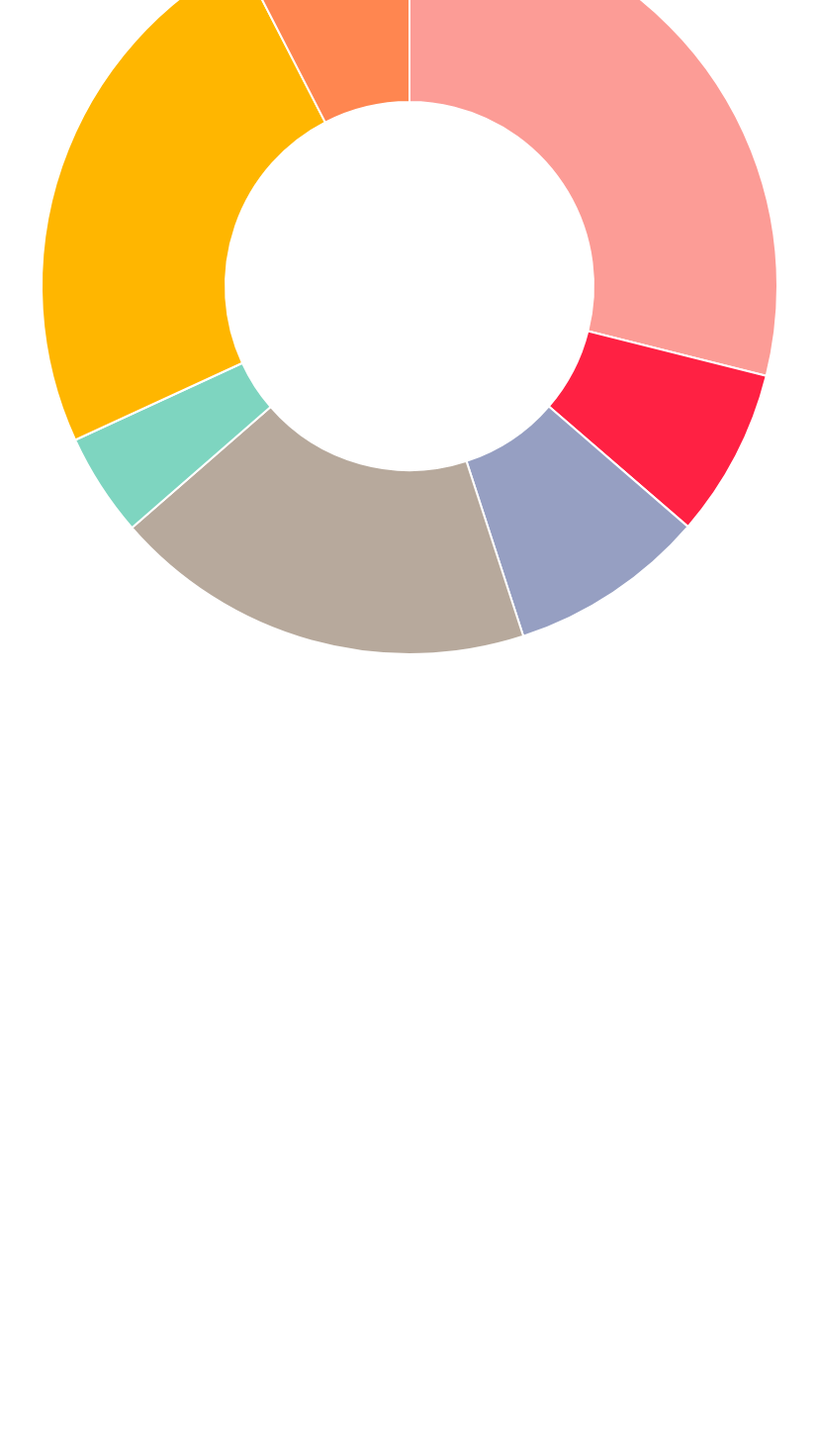
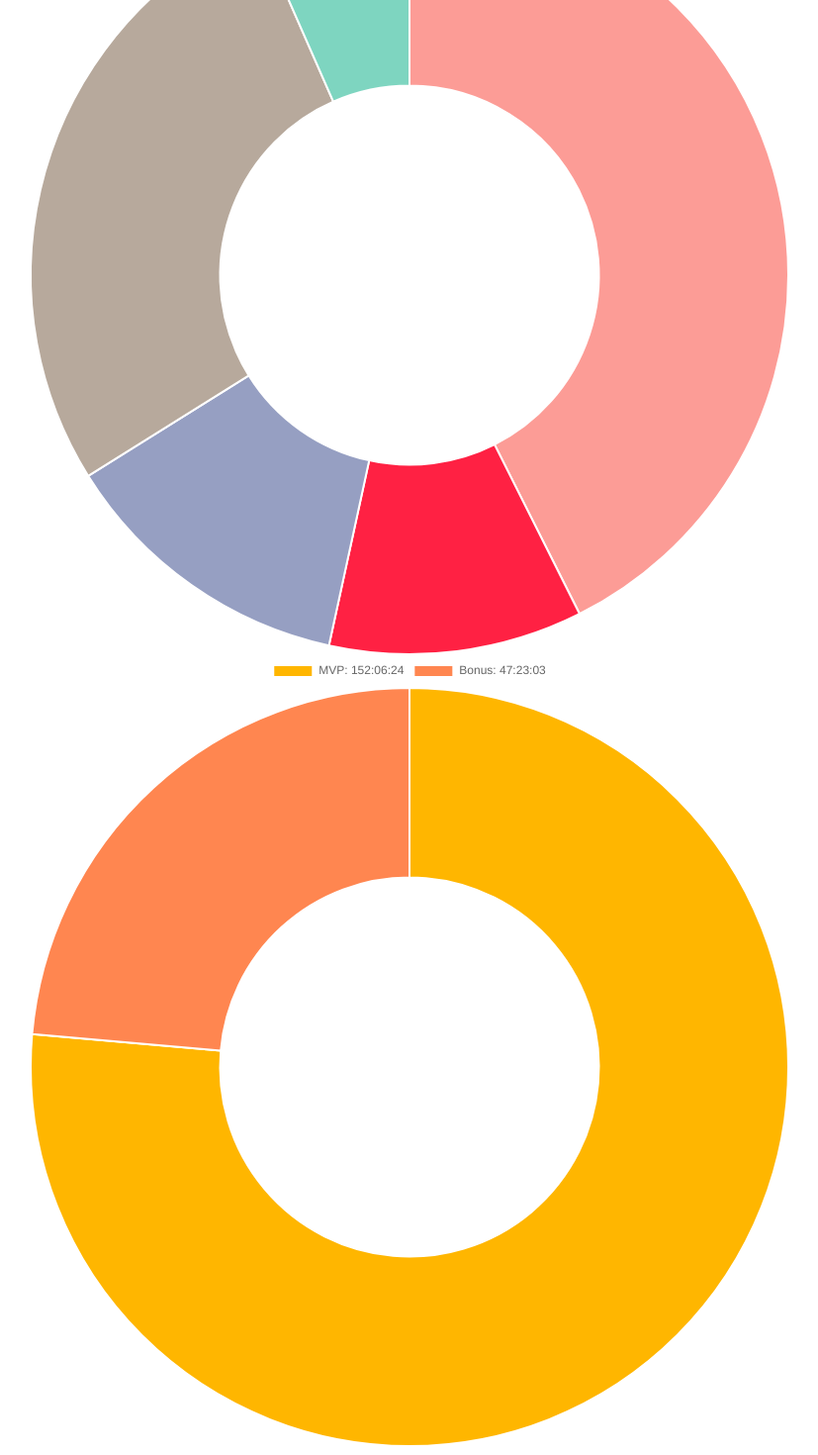
Before and after one commit to tomatohammado/wdi-project-4, a Vue app: page /#/ in a window 1280 px wide. Shown: the part 548-2018 px from the top of the page at 99% size, without its empty margins (226-1053 px from the left). Before the commit the page ends 1218 px from the top, so only its background shows below. Built offline with nearby package versions, Linux system fonts and the light colour scheme.

Commit message:
Add Doughnut Chart for MVP-Bonus durations

```diff
--- /dev/null
+++ b/src/components/MvpBonusDoughnutChart.vue
@@ -0,0 +1,38 @@
+<template>
+  <doughnut-chart :data="datacollection" :options="dataoptions"></doughnut-chart>
+</template>
+
+<script>
+import DoughnutChart from './DoughnutChart.js'
+
+export default {
+  components: {
+    DoughnutChart
+  },
+  data () {
+    return {
+      datacollection: {
+        datasets: [{
+          data: [
+            152,
+            47,
+          ],
+          backgroundColor: [
+            '#FFB600',
+            '#FF8650'
+          ]
+        }],
+        labels: [
+          'MVP: 152:06:24',
+          'Bonus: 47:23:03'
+        ]
+      },
+      dataoptions: {
+        tooltips: {
+          enabled: true
+        }
+      }
+    }
+  }
+}
+</script>
--- a/src/components/TotalsDoughnutChart.vue
+++ b/src/components/TotalsDoughnutChart.vue
@@ -1,5 +1,5 @@
 <template>
-  <doughnut-chart :data="datacollection"></doughnut-chart>
+  <doughnut-chart :data="datacollection" :options="dataoptions"></doughnut-chart>
 </template>
 
 <script>
@@ -13,14 +13,21 @@ export default {
     return {
       datacollection: {
         datasets: [{
+          // data: [
+          //   651972,
+          //   167019,
+          //   195113,
+          //   419512,
+          //   102140,
+          //   547584,
+          //   170583,
+          // ],
           data: [
-            651972,
-            167019,
-            195113,
-            419512,
-            102140,
-            547584,
-            170583,
+            181,
+            46,
+            54,
+            116,
+            28,
           ],
           backgroundColor: [
             '#FC9C96',
@@ -28,8 +35,6 @@ export default {
             '#969FC2',
             '#B7A99C',
             '#7ED5C0',
-            '#FFB600',
-            '#FF8650'
           ]
         }],
         labels: [
@@ -38,9 +43,12 @@ export default {
           'Labs: 54:11:53',
           'Projects: 116:31:52',
           'Outcomes: 28:22:20',
-          'MVP: 152:06:24',
-          'Bonus: 47:23:03'
         ]
+      },
+      dataoptions: {
+        tooltips: {
+          enabled: true
+        }
       }
     }
   }
--- a/src/views/Home.vue
+++ b/src/views/Home.vue
@@ -4,6 +4,7 @@
     <wdi-day></wdi-day>
     <div class="container">
       <totals-doughnut-cart></totals-doughnut-cart>
+      <mvp-bonus-doughnut-cart></mvp-bonus-doughnut-cart>
     </div>
   </div>
 </template>
@@ -11,12 +12,14 @@
 <script>
 import WdiDay from '@/components/WdiDay.vue'
 import TotalsDoughnutCart from '@/components/TotalsDoughnutChart.vue'
+import MvpBonusDoughnutCart from '@/components/MvpBonusDoughnutChart.vue'
 
 export default {
   name: 'home',
   components: {
     WdiDay,
-    TotalsDoughnutCart
+    TotalsDoughnutCart,
+    MvpBonusDoughnutCart
   }
 }
 </script>
```
